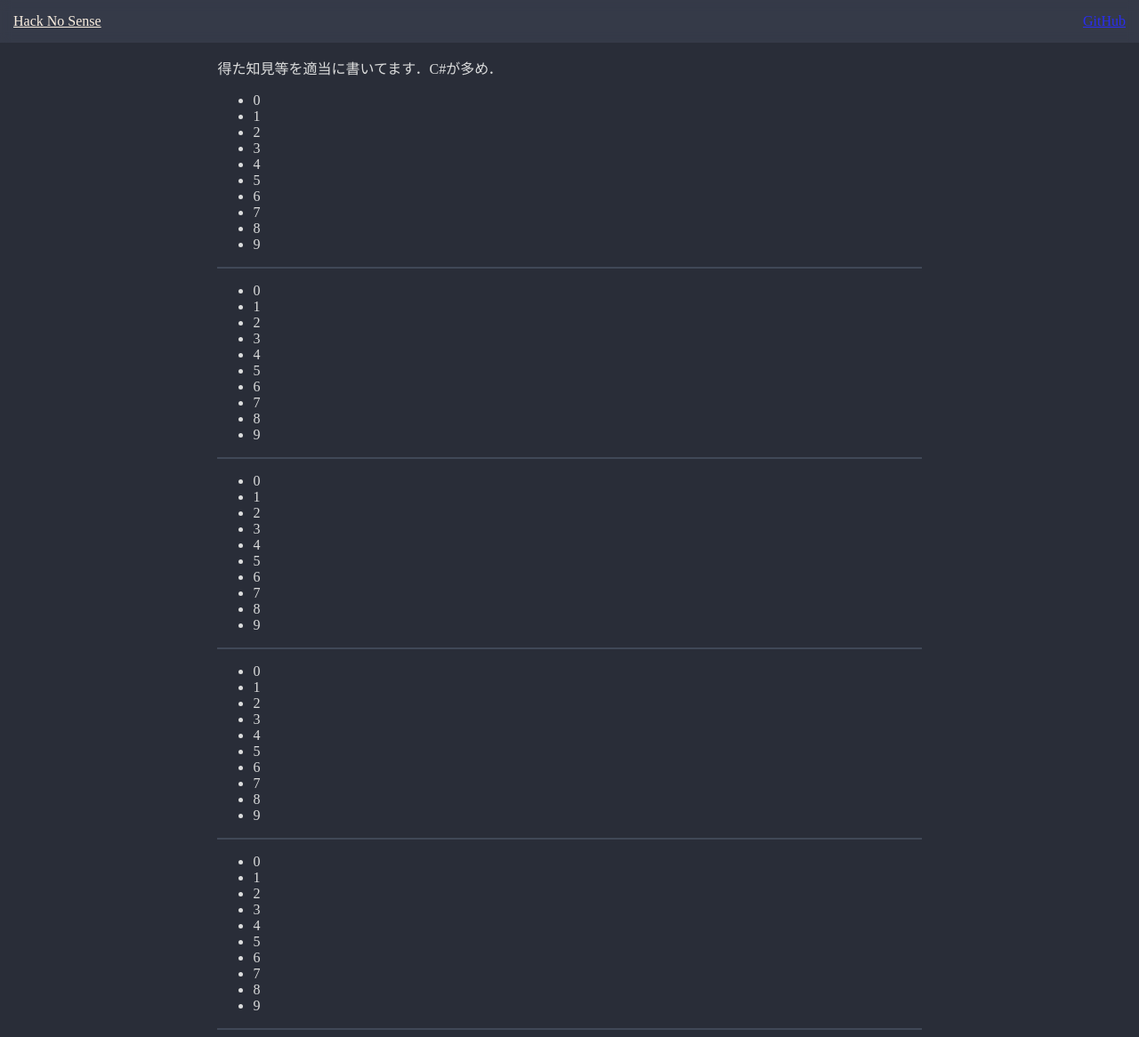
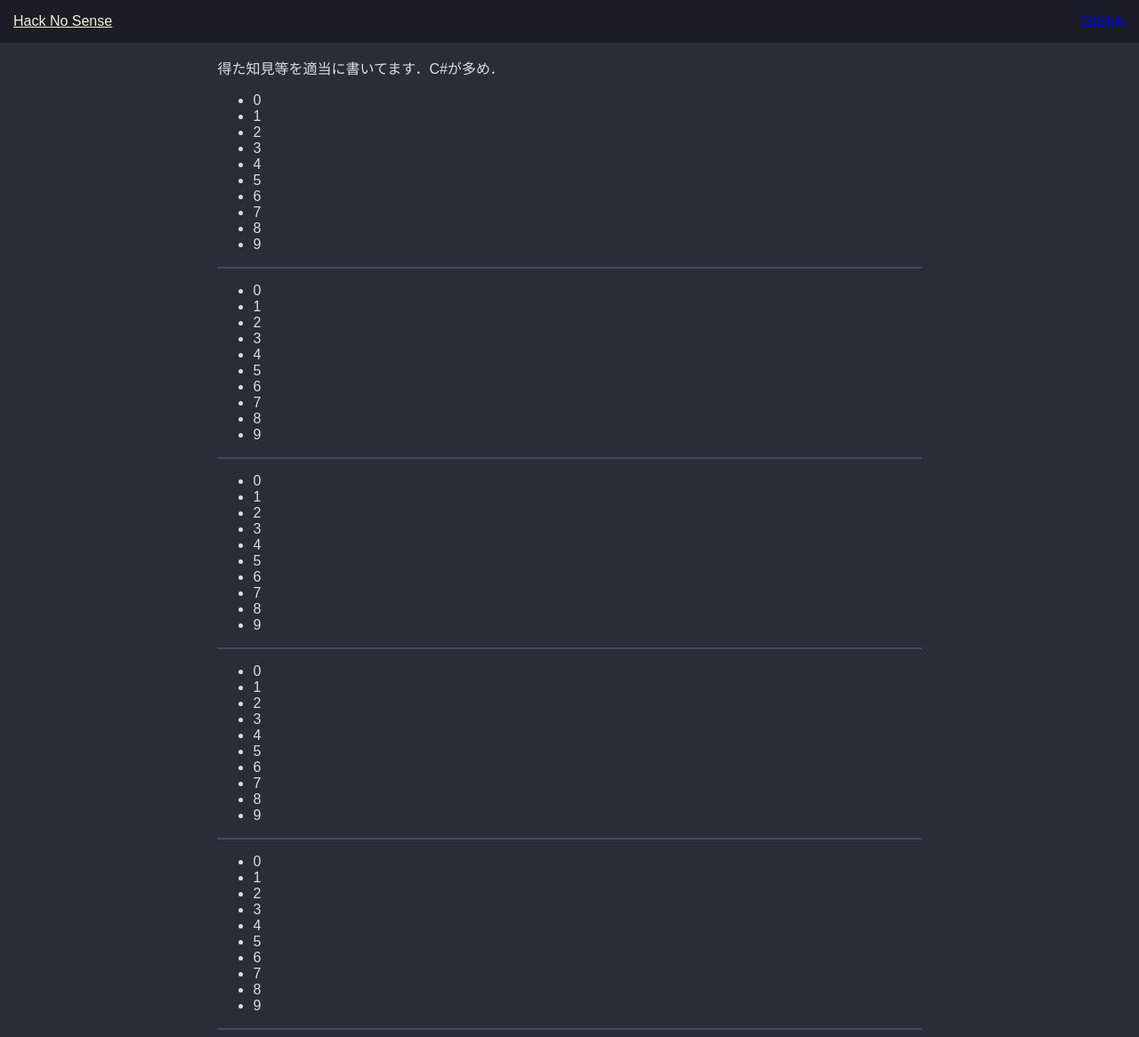
Before and after one commit to maemon4095/Hack-a-Sense, a Jekyll site: the page built from pages/home.md, in a window 1280 px wide and 1166 px high. Shown: the whole window at 89% size. Built offline with Jekyll 4.4.1, drawn with Linux system fonts in a browser that asks for light colours.

Commit message:
copy from main

```diff
--- /dev/null
+++ b/assets/sass/fonts.scss
@@ -0,0 +1 @@
+@import url('https://fonts.googleapis.com/css2?family=Noto+Sans+JP:wght@100&display=swap');
--- a/assets/sass/style.scss
+++ b/assets/sass/style.scss
@@ -1,4 +1,5 @@
 html{
+  font-family: 'Noto Sans JP', sans-serif;
   box-sizing: border-box;
   font-size: 100%;
 }
@@ -17,8 +18,7 @@
   width: 100%;
   padding:15px;
   background-color: rgba($main-bg-dark-color, 0.7);
-  mix-blend-mode: screen;
-  backdrop-filter: blur(6px);
+  backdrop-filter: blur(3px);
 
   .flexbox {
     display: flex;
```
